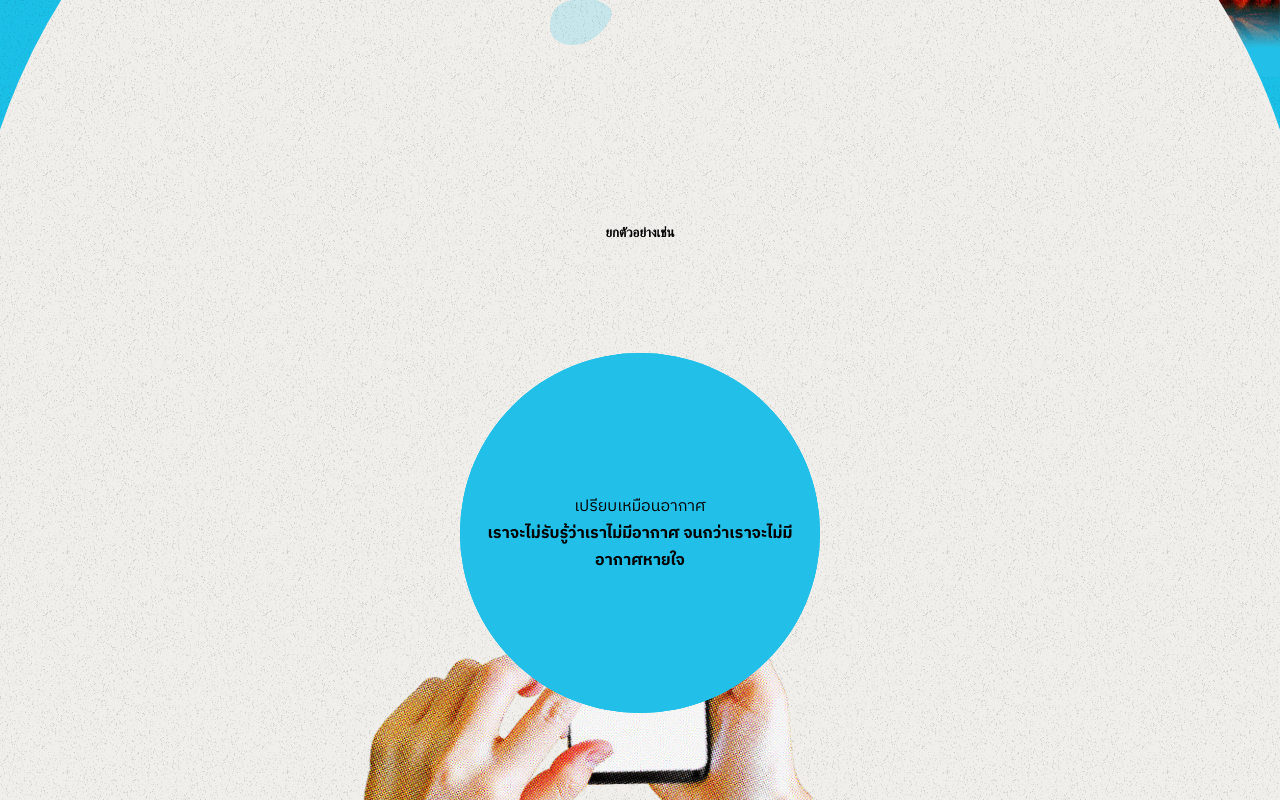
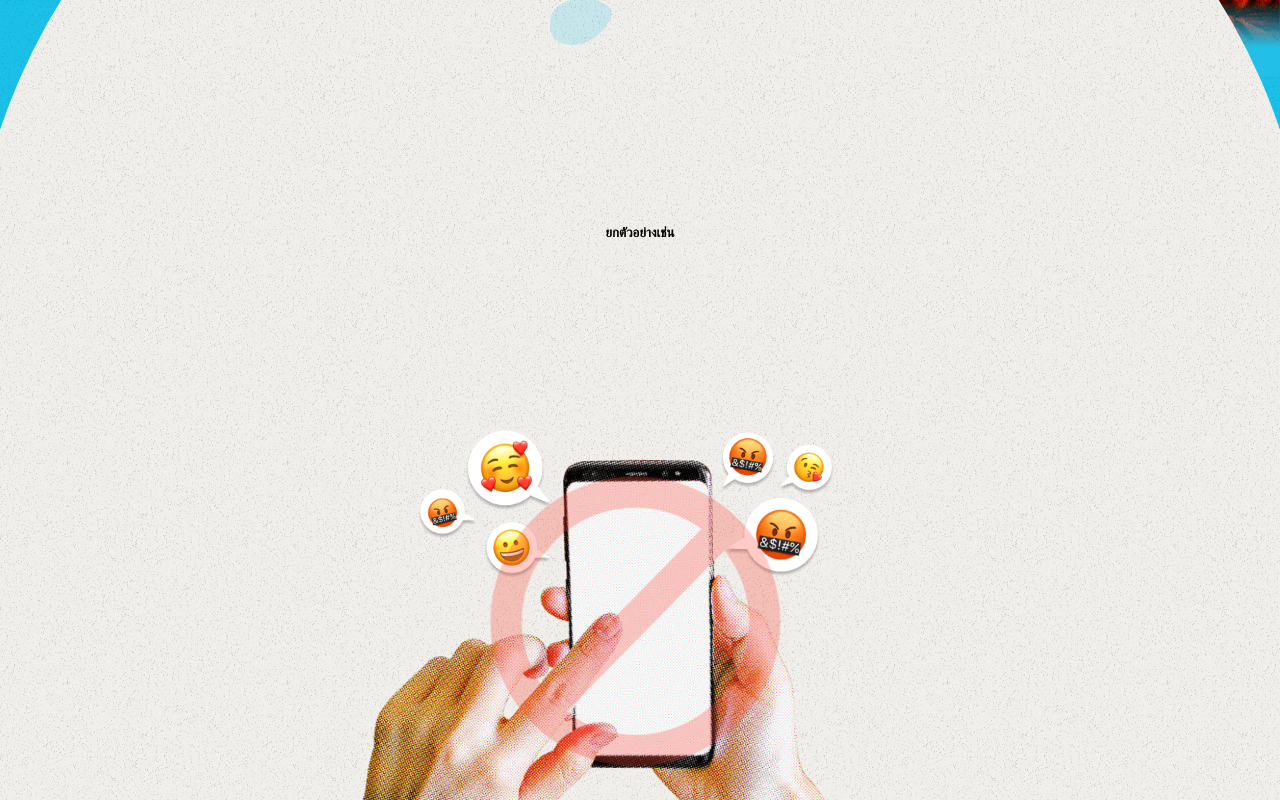
Before and after one commit to wevisdemo/democracy-in-school, a Next.js app: page /story in a window 1280 px wide. Shown: the part 1560-2360 px from the top of the page. Built offline with nearby package versions, Linux system fonts and the light colour scheme.

Commit message:
dev story

```diff
--- a/src/components/layout.tsx
+++ b/src/components/layout.tsx
@@ -8,7 +8,6 @@ const MainComponent = styled.div`
   display: flex;
   flex-direction: column;
   background: url('${prefix}/background/bg_white.01.png');
-  overflow: hidden;
 `
 
 interface PropsType {
--- a/src/components/quiz/quizChoiceCard.tsx
+++ b/src/components/quiz/quizChoiceCard.tsx
@@ -114,6 +114,8 @@ interface PropsType {
   onClick: () => void
 }
 
+// TODO: percent
+
 const QuizChoiceCard = ({ choice, selectedChoice, isReveal, onClick }: PropsType) => {
   const handleOnClick = () => {
     if (selectedChoice.id === -1) {
@@ -136,7 +138,7 @@ const QuizChoiceCard = ({ choice, selectedChoice, isReveal, onClick }: PropsType
         <h6 className="wv-font-kondolar wv-h6 color-white text-stroke-black ">{choice.label}</h6>
 
         <div>
-          {isReveal && <h6 className="wv-font-kondolar wv-h6 color-white text-stroke-black percent">xx%</h6>}
+          {isReveal && <h6 className="wv-font-kondolar wv-h6 color-white text-stroke-black percent">50%</h6>}
           <p className="font-plexsans-bold color-white text-stroke-black answer">{choice.text}</p>
         </div>
       </TextWrapper>
--- a/src/components/quiz/quizGame.tsx
+++ b/src/components/quiz/quizGame.tsx
@@ -10,6 +10,7 @@ import { prefix } from 'utils'
 const Container = styled.div`
   padding: 10px;
   position: relative;
+  overflow: hidden;
 
   .classroom-guide-container {
     position: absolute;
--- a/src/components/shared/welcomeSelector.tsx
+++ b/src/components/shared/welcomeSelector.tsx
@@ -21,6 +21,7 @@ const WelcomeSelectorContainer = styled.div<{ action: 'expand' | 'shrink' | 'cen
   background-image: url(${prefix}/background/bg_blue.01.png);
   background-size: cover;
   transition: all 2s;
+  overflow-x: hidden;
 
   @media (max-width: 420px) {
     min-height: 0px;
--- a/src/components/story/storyPart1.tsx
+++ b/src/components/story/storyPart1.tsx
@@ -18,6 +18,7 @@ const IntroContainer = styled.div`
   align-items: center;
   height: 100%;
   min-height: 100vh;
+  overflow-x: hidden;
 
   .img-left {
     width: 284px;
--- a/src/components/story/storyPart2.tsx
+++ b/src/components/story/storyPart2.tsx
@@ -3,29 +3,73 @@ import Lottie from 'lottie-react'
 import Hand1 from 'assets/lotties/illus_hand_1.json'
 import Hand2 from 'assets/lotties/illus_hand_2.json'
 import Hand3 from 'assets/lotties/illus_hand_3.json'
-import { useState } from 'react'
+import { useEffect, useRef, useState } from 'react'
+import { prefix } from 'utils'
 
 const StoryPart2Container = styled.div`
   position: relative;
   width: 100%;
+  // height: 100vh;
+  display: flex;
+  flex-direction: column;
+  justify-content: center;
+  aligm-items: center;
+  text-align: center;
+  // overflow: hidden;
+
+  .fixed-content {
+    width: 100%;
     height: 100vh;
+    position: sticky;
+    top: 0px;
     display: flex;
-  justify-content: center;
+    flex-direction: column;
+    justify-content: space-between;
+    align-items: center;
+    background-image: url('${prefix}/background/bg_white.01.png');
+    overflow: hidden;
 
     .lottie {
-    position: absolute;
+      // position: absolute;
+      min-height: 100vh;
       width: 60%;
-    bottom: 10px;
-    left: 50%;
-    transform: translate(-50%, 0);
+      // bottom: 10px;
+      // left: 50%;
+      // transform: translate(-50%, 0);
+      @media (max-width: 420px) {
+        width: 150%;
+      }
+    }
   }
 
   .title {
     margin-top: 92px;
   }
 
+  .content {
+    overflow: auto;
+
+    .blank {
+      height: 100vh;
+    }
+  }
+
+  .event-screen {
+    width: 100%;
+    height: 100vh;
+  }
+
+  .bubble-wrapper {
+    width: 100%;
+    height: 100vh;
+    position: relative;
+    // top: 0;
+    display: flex;
+    justify-content: center;
+    align-items: center;
+    // background-color: #ffffff4d;
+
     .bubble {
-    position: absolute;
       display: flex;
       justify-content: center;
       align-items: center;
@@ -33,22 +77,57 @@ const StoryPart2Container = styled.div`
       border-radius: 360px;
       width: 360px;
       height: 360px;
-    position: absolute;
       background: #22c0e8;
       z-index: 20;
-    left: 50%;
-    top: 50%;
-    transform: translate(-50%, -50%);
 
       .text-bubble {
         max-width: 310px;
       }
     }
+  }
 `
+
+// todo: clean css this
 
 const StoryPart2 = () => {
   const lottieList = [Hand1, Hand2, Hand3]
   const [lottieIndex, setLottieIndex] = useState(0)
+  const myRef = useRef<HTMLDivElement>(null)
+  const eventRef1 = useRef<HTMLDivElement>(null)
+  const eventRef2 = useRef<HTMLDivElement>(null)
+  const eventRef3 = useRef<HTMLDivElement>(null)
+
+  useEffect(() => {
+    console.log('set cceee')
+  }, [myRef.current?.offsetTop])
+
+  useEffect(() => {
+    const handleScroll = () => {
+      console.log(window.scrollY, myRef.current?.offsetTop, eventRef1.current?.offsetTop, eventRef2.current?.offsetTop)
+      if (
+        myRef.current &&
+        eventRef1.current &&
+        myRef.current?.offsetTop > 0 &&
+        myRef.current?.offsetTop < eventRef1.current?.offsetTop
+      ) {
+        setLottieIndex(0)
+      } else if (
+        myRef.current &&
+        eventRef1.current &&
+        eventRef2.current &&
+        myRef.current?.offsetTop > eventRef1.current?.offsetTop &&
+        myRef.current?.offsetTop < eventRef2.current?.offsetTop
+      ) {
+        setLottieIndex(1)
+      } else if (myRef.current && eventRef2.current && myRef.current?.offsetTop >= eventRef2.current?.offsetTop) {
+        setLottieIndex(2)
+      }
+    }
+    window.addEventListener('scroll', handleScroll)
+    return () => {
+      window.removeEventListener('scroll', handleScroll)
+    }
+  }, [])
 
   const onClickPage = () => {
     setLottieIndex((curr) => (curr + 1) % lottieList.length)
@@ -56,7 +135,16 @@ const StoryPart2 = () => {
 
   return (
     <StoryPart2Container onClick={onClickPage}>
+      <div className="fixed-content" ref={myRef}>
         <h5 className="title wv-h5 wv-font-kondolar">ยกตัวอย่างเช่น</h5>
+        <Lottie className="lottie" animationData={lottieList[lottieIndex]} autoplay={true} loop={true} />
+      </div>
+      <div
+        className="bubble-wrapper"
+        onScroll={() => {
+          console.log('scroll')
+        }}
+      >
         <div className="bubble bubble-1">
           <div className="text-bubble">
             <p className=" wv-b2 font-plexsans">ถ้าเรามีความคิดเห็น ต่อการทำงานของรัฐบาล</p>
@@ -65,19 +153,25 @@ const StoryPart2 = () => {
             </p>
           </div>
         </div>
+      </div>
+      <div className="event-screen" ref={eventRef1} />
+      <div className="bubble-wrapper">
         <div className="bubble bubble-2">
           <div className="text-bubble">
             <p className=" wv-b2 font-plexsans">เมื่อไหร่ก็ตามที่เราถูกห้าม ถูกห้ามไม่ให้แสดงความคิดเห็น</p>
             <p className="wv-b2 font-plexsans-bold">เราจะรับรู้ถึงเสรีภาพ ที่หายไป</p>
           </div>
         </div>
+      </div>
+      <div className="event-screen" ref={eventRef2} />
+      <div className="bubble-wrapper">
         <div className="bubble bubble-3">
           <div className="text-bubble">
             <p className=" wv-b2 font-plexsans">เปรียบเหมือนอากาศ</p>
             <p className="wv-b2 font-plexsans-bold">เราจะไม่รับรู้ว่าเราไม่มีอากาศ จนกว่าเราจะไม่มีอากาศหายใจ</p>
           </div>
         </div>
-      <Lottie animationData={lottieList[lottieIndex]} autoplay={true} loop={true} className="lottie"></Lottie>
+      </div>
     </StoryPart2Container>
   )
 }
--- a/src/components/templates/intro.tsx
+++ b/src/components/templates/intro.tsx
@@ -10,6 +10,7 @@ const SectionDiv = styled.div`
   height: 100%;
   position: relative;
   display: flex;
+  overflow-x: hidden;
 
   .lottie {
     opacity: 0.2;
--- a/src/pages/index.tsx
+++ b/src/pages/index.tsx
@@ -16,7 +16,6 @@ const MainComponent = styled.div`
   display: flex;
   flex-direction: column;
   background: url('${prefix}/background/bg_white.01.png');
-  overflow: hidden;
 `
 
 function Home() {
--- a/src/styles/globals.css
+++ b/src/styles/globals.css
@@ -120,6 +120,14 @@ a {
   }
 } */
 
+html,body{
+  margin:0;
+}
+
+body{
+  margin:0;
+  padding:0;
+}
 /* custom */
 .color-yellow {
   color: #ffeb78;
```
Also changed, not shown: src/components/templates/decision.tsx (+7 -2 lines), src/pages/example.tsx (+11 -4 lines). Lines whose indentation alone changed are shown as unchanged.
